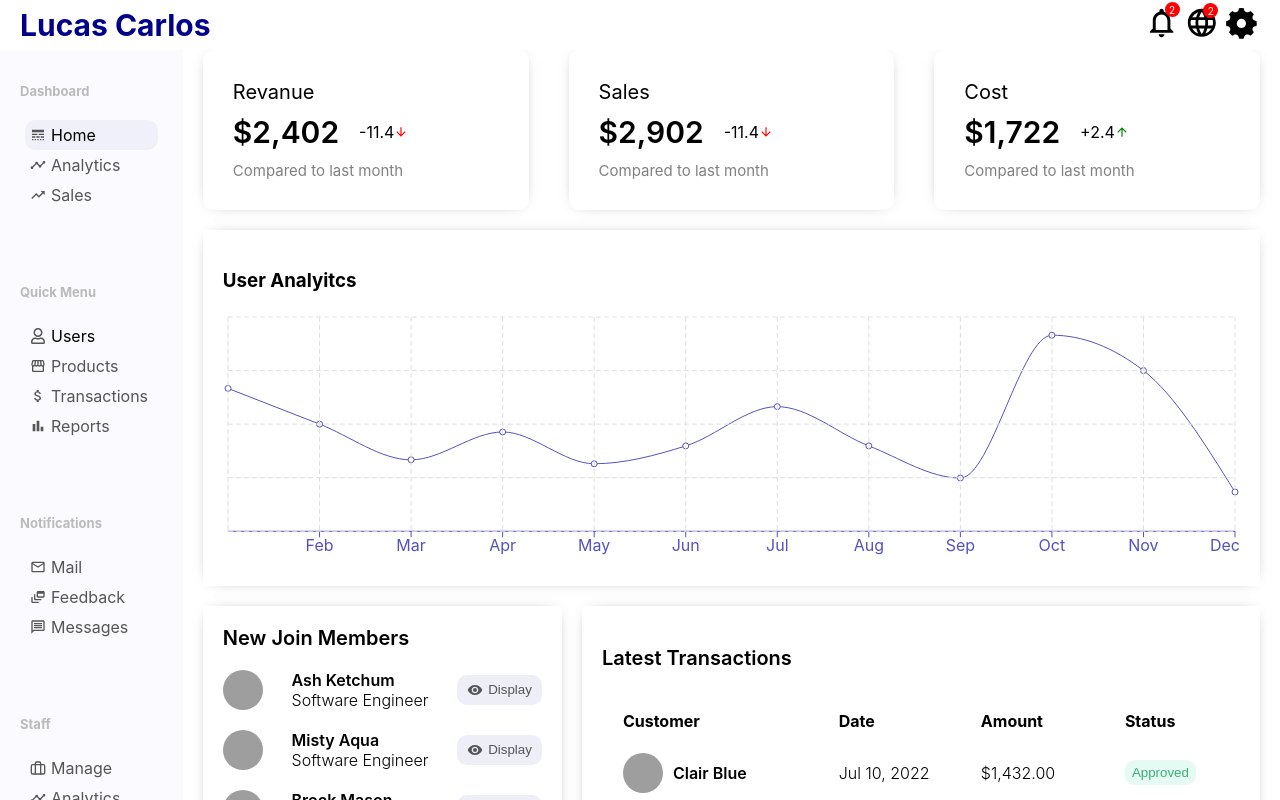
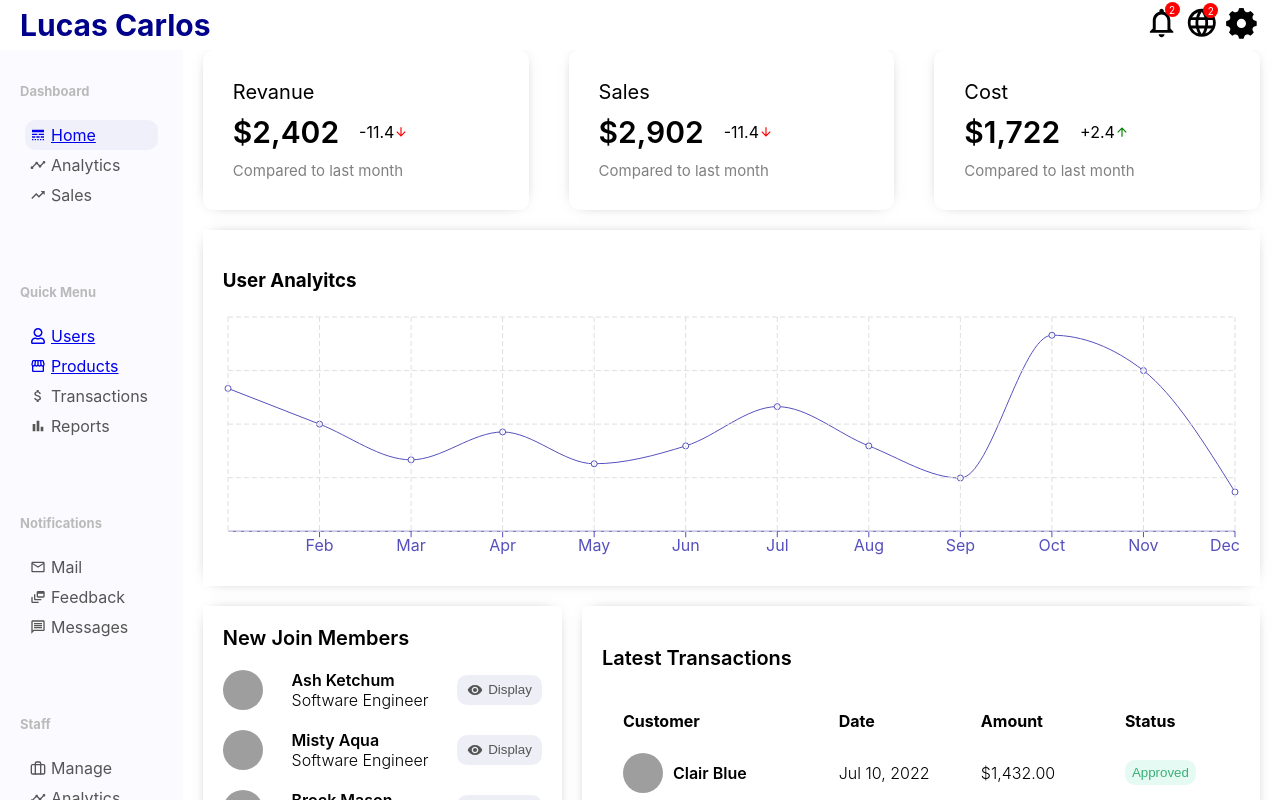
Before and after one commit to lucas9121/dashboard, a React (Create React App) app: page / in a window 1280 px wide. Shown: the top 800 px of the page. Built offline with nearby package versions, Linux system fonts and the light colour scheme; grey boxes are pictures that could not be loaded; the HTML template or start-up script is replaced by a standard one.

Commit message:
adding handleClick function

```diff
--- a/src/components/Sidebar/Sidebar.jsx
+++ b/src/components/Sidebar/Sidebar.jsx
@@ -4,22 +4,33 @@ import {FiBriefcase} from 'react-icons/fi'
 import {BsFillExclamationOctagonFill} from 'react-icons/bs'
 import './Sidebar.css'
 import { Link } from 'react-router-dom'
+
 export default function Sidebar(props){
+    const handleClick = (title) => {
+        const li = document.querySelectorAll('.sidebar-item')
+        for(let i = 0; i < li.length; i++){
+            li[i].style.backgroundColor = 'rgb(251, 251, 255)'
+        }
+        title.target.style.backgroundColor = "rgb(240 240 250)"
+    }
+
     return(
         <div className="Sidebar">
             <div className="sidebarWrapper">
                 <div className="sidebar-menu">
                     <h3 className="sidebar-title">Dashboard</h3>
                     <ul className="sidebar-list">
-                        <li className="sidebar-item active">
+                        <Link to='/' >
+                            <li onClick={(evt) => {handleClick(evt)}} className="sidebar-item active">
                                 <MdLineStyle />
-                            <Link to='/' >Home</Link>
+                                Home
                             </li>
-                        <li className="sidebar-item">
+                        </Link>
+                        <li onClick={(evt) => {handleClick(evt)}} className="sidebar-item">
                             <MdTimeline />
                             Analytics
                         </li>
-                        <li className="sidebar-item">
+                        <li onClick={(evt) => {handleClick(evt)}} className="sidebar-item">
                             <MdTrendingUp />
                             Sales
                         </li>
@@ -30,19 +41,23 @@ export default function Sidebar(props){
                 <div className="sidebar-menu">
                     <h3 className="sidebar-title">Quick Menu</h3>
                     <ul className="sidebar-list">
-                        <li className="sidebar-item">
+                        <Link to="/users" >
+                            <li onClick={(evt) => {handleClick(evt)}} className="sidebar-item">
                                 <FaRegUser />
-                            <Link to="/users" >Users</Link>
+                                Users
                             </li>
-                        <li className="sidebar-item">
+                        </Link>
+                        <Link to="/products">
+                            <li onClick={(evt) => {handleClick(evt)}} className="sidebar-item">
                                 <MdStorefront />
                                 Products
                             </li>
-                        <li className="sidebar-item">
+                        </Link>
+                        <li onClick={(evt) => {handleClick(evt)}} className="sidebar-item">
                             <MdAttachMoney />
                             Transactions
                         </li>
-                        <li className="sidebar-item">
+                        <li onClick={(evt) => {handleClick(evt)}} className="sidebar-item">
                             <MdOutlineBarChart />
                             Reports
                         </li>
@@ -53,15 +68,15 @@ export default function Sidebar(props){
                 <div className="sidebar-menu">
                     <h3 className="sidebar-title">Notifications</h3>
                     <ul className="sidebar-list">
-                        <li className="sidebar-item">
+                        <li onClick={(evt) => {handleClick(evt)}} className="sidebar-item">
                             <MdMailOutline />
                             Mail
                         </li>
-                        <li className="sidebar-item">
+                        <li onClick={(evt) => {handleClick(evt)}} className="sidebar-item">
                             <MdDynamicFeed />
                             Feedback
                         </li>
-                        <li className="sidebar-item">
+                        <li onClick={(evt) => {handleClick(evt)}} className="sidebar-item">
                             <MdOutlineMessage />
                             Messages
                         </li>
@@ -72,15 +87,15 @@ export default function Sidebar(props){
                 <div className="sidebar-menu">
                     <h3 className="sidebar-title">Staff</h3>
                     <ul className="sidebar-list">
-                        <li className="sidebar-item">
+                        <li onClick={(evt) => {handleClick(evt)}} className="sidebar-item">
                             <FiBriefcase />
                             Manage
                         </li>
-                        <li className="sidebar-item">
+                        <li onClick={(evt) => {handleClick(evt)}} className="sidebar-item">
                             <MdTimeline />
                             Analytics
                         </li>
-                        <li className="sidebar-item">
+                        <li onClick={(evt) => {handleClick(evt)}} className="sidebar-item">
                             <BsFillExclamationOctagonFill />
                             Reports
                         </li>
```
Lines whose indentation alone changed are shown as unchanged.
